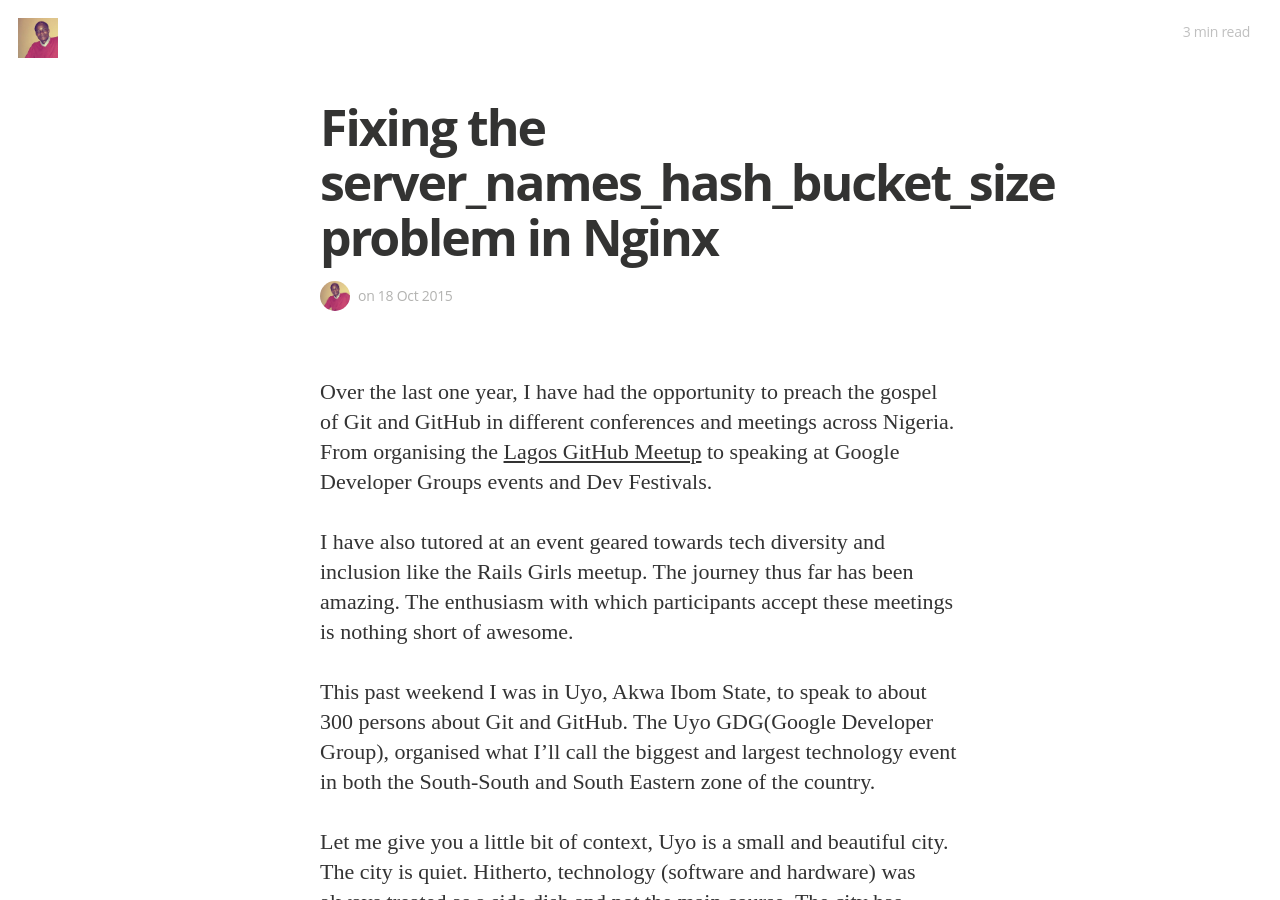
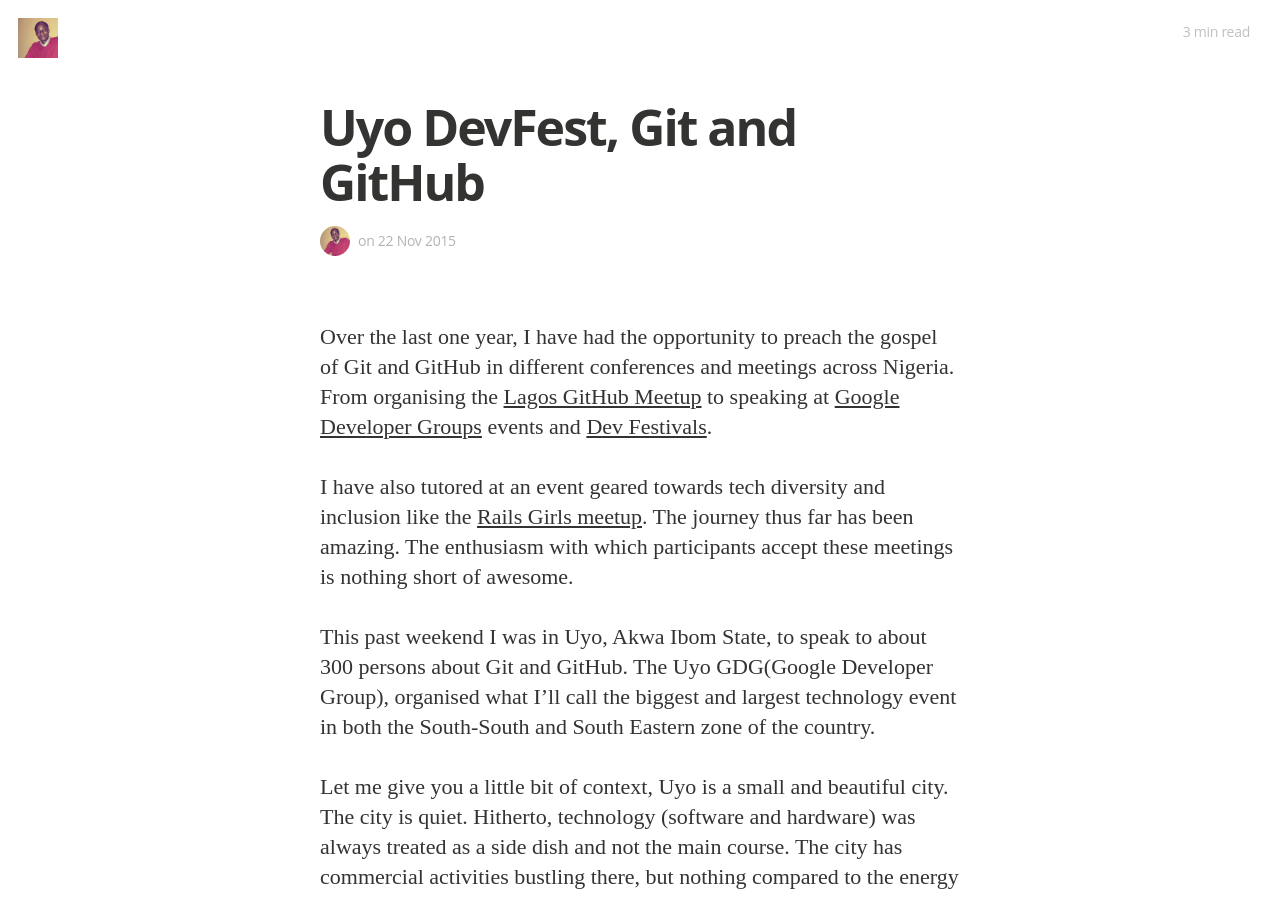
Before and after one commit to cyberomin/cyberomin.github.io, a Jekyll site: the page built from _posts/2015-11-22-devfestse.markdown, in a window 1280 px wide and 900 px high. Built offline with Jekyll 4.4.1, drawn with Linux system fonts in a browser that asks for light colours; nearby versions of some CDN libraries; some web fonts are replaced; library files that are not in the unit come from our copies; Markdown is read by kramdown in place of the engine named in the settings; comment, search, counter and statistics services are not loaded; some of the changed lines change nothing that is shown; some of the changed text lies outside the part shown.

Commit message:
Minor change

```diff
--- a/_posts/2015-11-22-devfestse.markdown
+++ b/_posts/2015-11-22-devfestse.markdown
@@ -1,14 +1,14 @@
 ---
 layout: post
-title:  "Fixing the server_names_hash_bucket_size problem in Nginx"
-date:   2015-10-18 01:09:00
-categories: tips, nginx
-description: "Fixing the server_names_hash_bucket_size problem in Nginx"
+title:  "Uyo DevFest, Git and GitHub"
+date:   2015-11-22 04:05:00
+categories: conference, talk
+description: "Over the last one year, I have had the opportunity to preach the gospel of Git and GitHub in different conferences and meetings across Nigeria. From organising the Lagos GitHub Meetup to speaking at Google Developer Groups events and Dev Festivals."
 ---
 
-Over the last one year, I have had the opportunity to preach the gospel of Git and GitHub in different conferences and meetings across Nigeria. From organising the [Lagos GitHub Meetup](http://lagosmeet.github.io/) to speaking at Google Developer Groups events and Dev Festivals.
+Over the last one year, I have had the opportunity to preach the gospel of Git and GitHub in different conferences and meetings across Nigeria. From organising the [Lagos GitHub Meetup](http://lagosmeet.github.io/) to speaking at [Google Developer Groups](http://devblog.gdglagos.com/2015/07/git-with-programme-this-saturday.html) events and [Dev Festivals](http://devfestse.com/#!/speakers/4).
 
-I have also tutored at an event geared towards tech diversity and inclusion like the Rails Girls meetup. The journey thus far has been amazing. The enthusiasm with which participants accept these meetings is nothing short of awesome.
+I have also tutored at an event geared towards tech diversity and inclusion like the [Rails Girls meetup](http://railsgirls.com/lagos). The journey thus far has been amazing. The enthusiasm with which participants accept these meetings is nothing short of awesome.
 
 This past weekend I was in Uyo, Akwa Ibom State, to speak to about 300 persons about Git and GitHub. The Uyo GDG(Google Developer Group), organised what I’ll call the biggest and largest technology event in both the South-South and South Eastern zone of the country.
 
@@ -26,7 +26,7 @@
 
 It is awesome to watch the amazing things coming out of this city. My talk lasted for about 40min. I introduced the participants to git, GitHub and the whole concept of distributed version control system. We talked about simple everyday commands like git add ., git commit and how to use a cloud git server like GitHub.
 
-A participant asked how non-software engineers can use git and GitHub. I took the opportunity to brush through the concept of Git Large Filesystem.
+A participant asked how non-software engineers can use git and GitHub. I took the opportunity to brush through the concept of [Git Large File Storage](https://git-lfs.github.com/).
 
 All I can say that tech and the startup culture is catching up really fast. We just need to fan the flames a little more.
 
```
